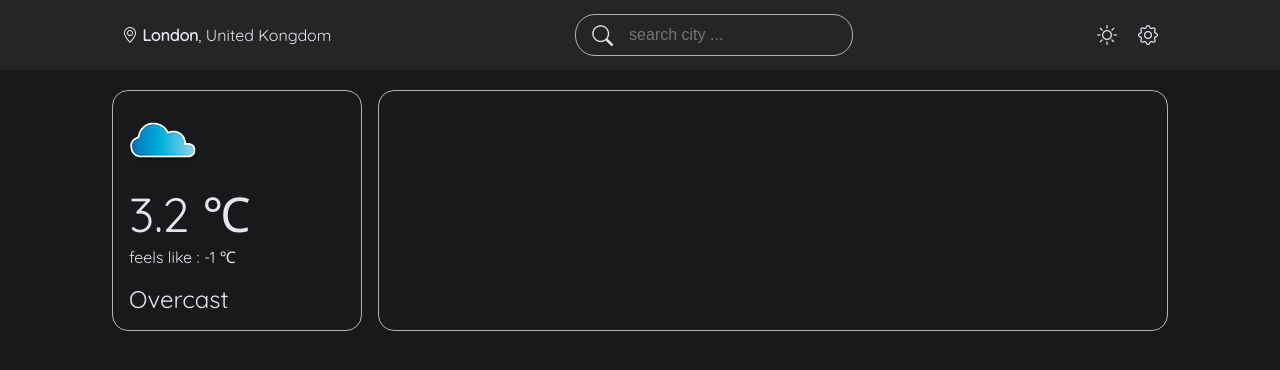
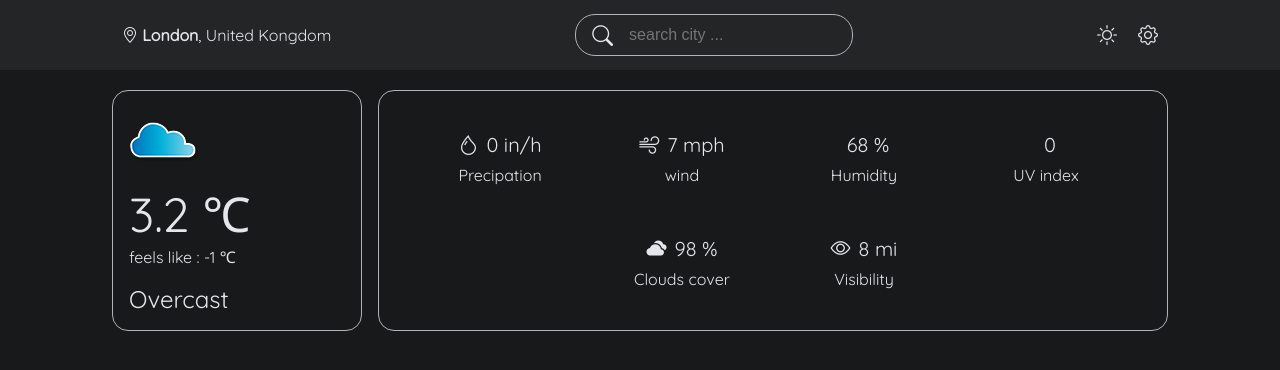
Before and after one commit to hraofian/weather-app-02, a React (Create React App) app: page / in a window 1280 px wide. Shown: the top 370 px of the page. Built offline with nearby package versions, Linux system fonts and the light colour scheme.

Commit message:
07 coding on widget

```diff
--- a/src/App.js
+++ b/src/App.js
@@ -15,4 +15,4 @@ function App() {
 
 export default App;
 
-// min 22.40
+// min 25.24
--- a/src/components/CurrentWeather.jsx
+++ b/src/components/CurrentWeather.jsx
@@ -76,7 +76,23 @@ function CurrentWeader() {
         </div>
         <div className="summary">{summary}</div>
       </div>
-      <div className="other-infos"></div>
+      <div className="other-infos">
+        {otherInfoWidgets.map(({ id, icon, name, value, unit }) => (
+          <div className="widget">
+            <div className="widget-container">
+              <div className="info">
+                <div className="icon">
+                  <i className={`bi bi-${icon}`}></i>
+                </div>
+                <div className="value">
+                  {value} {unit}
+                </div>
+              </div>
+              <div className="name">{name}</div>
+            </div>
+          </div>
+        ))}
+      </div>
     </div>
   );
 }
```
